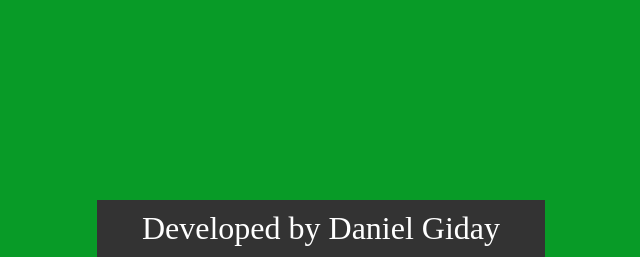
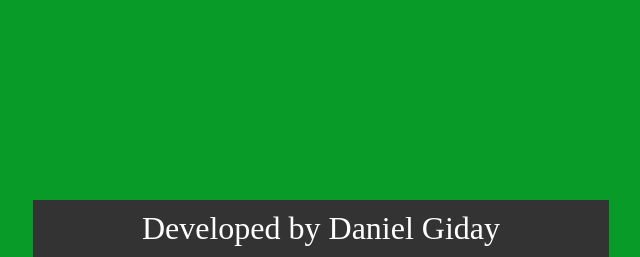
Before and after one commit to codewithdani/weather_app, a Flask app: page / in a window 1280 px wide. Shown: the part 543-800 px from the top of the page, without its empty margins (319-959 px from the left). Run offline with Flask 3, Linux system fonts and the light colour scheme.

Commit message:
update css

```diff
--- a/static/styles/style.css
+++ b/static/styles/style.css
@@ -27,7 +27,7 @@ footer {
     color: #fff;
     text-align: center;
     padding: 10px;
-    width: 35%; /* Make the footer span the full width */
+    width: 45%; /* Make the footer span the full width */
     position: absolute; /* Position the footer absolutely */
     bottom: 0;
 }
```
